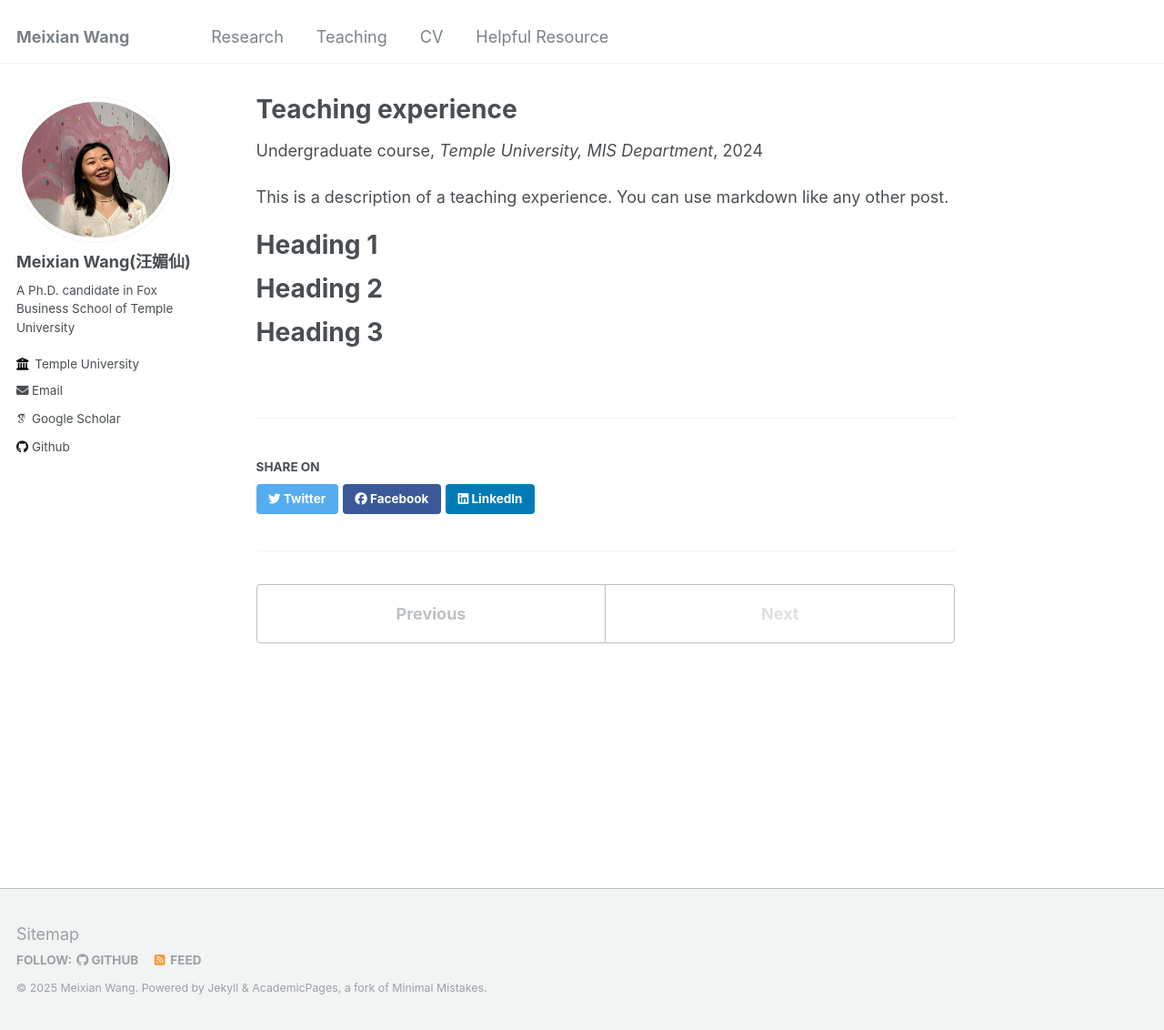
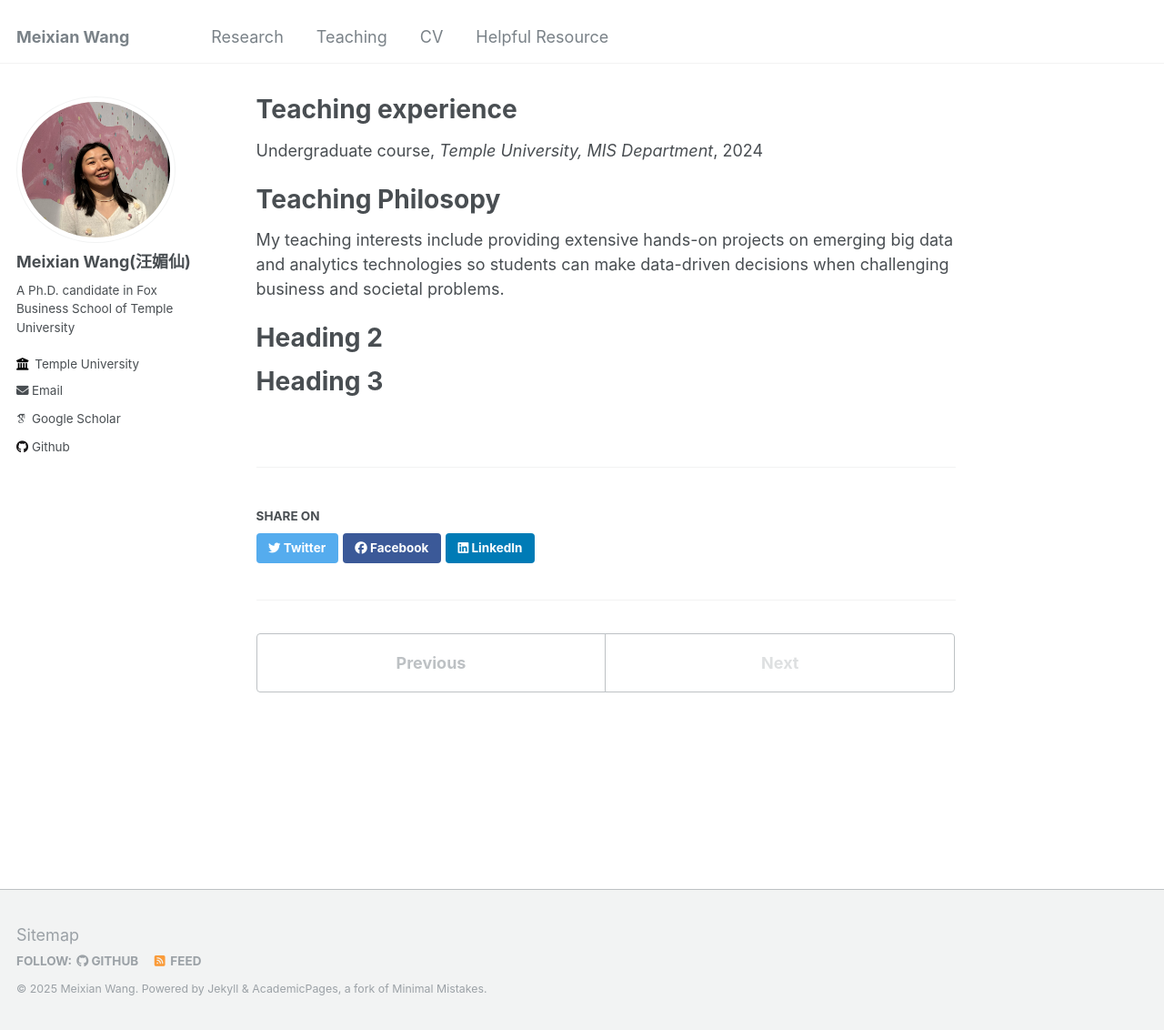
Before and after one commit to MeixianWang2/MeixianWang2.github.io, a Jekyll site: the page built from _teaching/2014-spring-teaching-1.md, in a window 1280 px wide and 1132 px high. Shown: the whole window at 91% size. Built offline with Jekyll 4.4.1, drawn with Linux system fonts in a browser that asks for light colours; some web fonts are replaced.

Commit message:
Update 2014-spring-teaching-1.md

```diff
--- a/_teaching/2014-spring-teaching-1.md
+++ b/_teaching/2014-spring-teaching-1.md
@@ -2,16 +2,16 @@
 title: "Teaching experience"
 collection: teaching
 type: "Undergraduate course"
-permalink: /teaching/2024-fall-teaching-1
+permalink: /teaching/2024-fall-teaching-MIS 2052 Data Analytics
 venue: "Temple University, MIS Department"
-date: 2024-08-01
+date: 2024-08-26 to 2024-12-06
 location: "Philadelphia, USA"
 ---
 
-This is a description of a teaching experience. You can use markdown like any other post.
 
-Heading 1
+Teaching Philosopy
 ======
+My teaching interests include providing extensive hands-on projects on emerging big data and analytics technologies so students can make data-driven decisions when challenging business and societal problems.
 
 Heading 2
 ======
```
